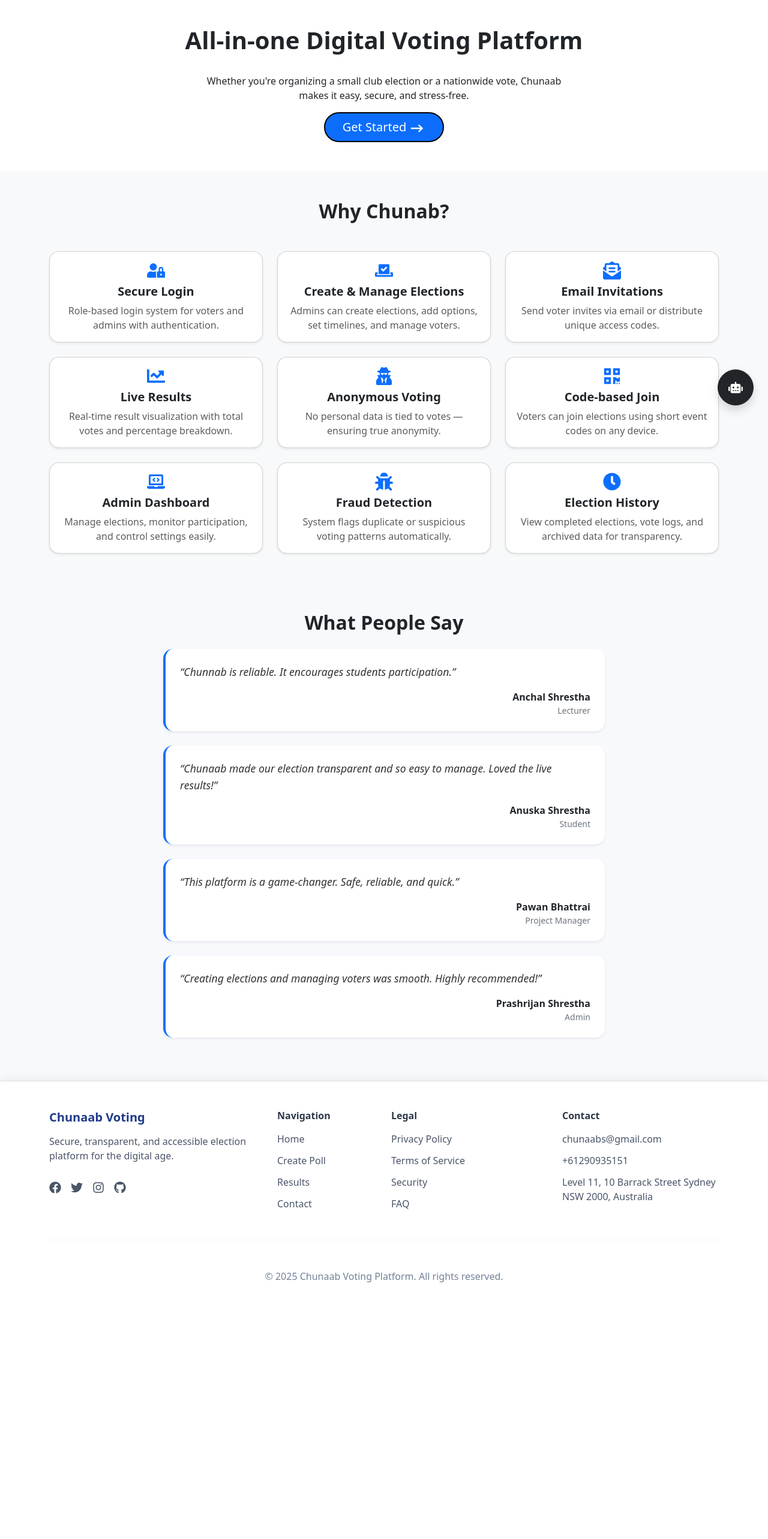
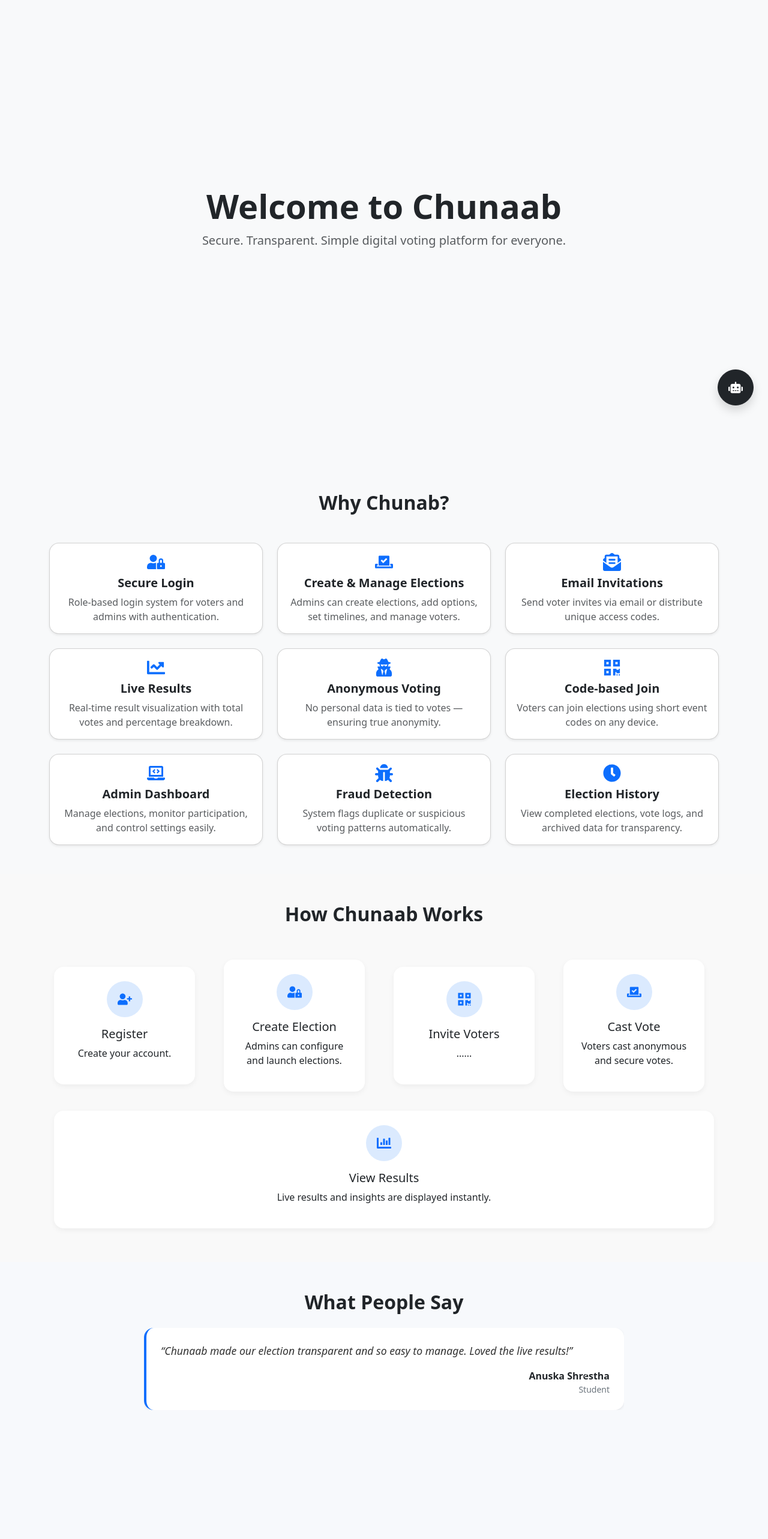
Before and after one commit to prashrijan/online-voting-client, a React (Vite) app: page / in a window 1280 px wide. Shown: the part 100-2666 px from the top of the page at 60% size. Before the commit the page ends 2272 px from the top, so only its background shows below. Built offline with nearby package versions, Linux system fonts and the light colour scheme; no server answers.

Commit message:
homepage update

```diff
--- a/src/App.css
+++ b/src/App.css
@@ -15,17 +15,3 @@
   width: 360px;
   overflow: hidden;
 }
-
-.testimonial-section {
-  background: #f7f9fc;
-}
-
-.testimonial-box {
-  border-left: 4px solid #0d6efd;
-}
-
-.quote-text {
-  font-size: 1.1rem;
-  line-height: 1.6;
-  color: #333;
-}
--- /dev/null
+++ b/src/components/homepage/GetStarted.jsx
@@ -0,0 +1,72 @@
+import React from 'react';
+import { Container } from 'react-bootstrap';
+import {
+  FaUserPlus,
+  FaUserLock,
+  FaQrcode,
+  FaVoteYea,
+  FaChartBar,
+} from 'react-icons/fa';
+import './styles/getStarted.styles.css';
+
+const GetStarted = () => {
+  return (
+    <section className="get-started-section py-5">
+      <Container>
+        <h2 className="text-center fw-bold mb-5">How Chunaab Works</h2>
+        <div className="step-flow d-flex flex-column flex-md-row justify-content-between align-items-center text-center flex-wrap">
+          {/* Step 1 */}
+          <div className="step-item">
+            <div className="icon-circle">
+              <FaUserPlus size={24} />
+            </div>
+            <h5 className="mt-3">Register</h5>
+            <p>Create your account.</p>
+          </div>
+          <div className="step-connector d-none d-md-block"></div>
+
+          {/* Step 2 */}
+          <div className="step-item">
+            <div className="icon-circle">
+              <FaUserLock size={24} />
+            </div>
+            <h5 className="mt-3">Create Election</h5>
+            <p>Admins can configure and launch elections.</p>
+          </div>
+          <div className="step-connector d-none d-md-block"></div>
+
+          {/* Step 3 */}
+          <div className="step-item">
+            <div className="icon-circle">
+              <FaQrcode size={24} />
+            </div>
+            <h5 className="mt-3">Invite Voters</h5>
+            <p>......</p>
+          </div>
+          <div className="step-connector d-none d-md-block"></div>
+
+          {/* Step 4 */}
+          <div className="step-item">
+            <div className="icon-circle">
+              <FaVoteYea size={24} />
+            </div>
+            <h5 className="mt-3">Cast Vote</h5>
+            <p>Voters cast anonymous and secure votes.</p>
+          </div>
+          <div className="step-connector d-none d-md-block"></div>
+
+          {/* Step 5 */}
+          <div className="step-item">
+            <div className="icon-circle">
+              <FaChartBar size={24} />
+            </div>
+            <h5 className="mt-3">View Results</h5>
+            <p>Live results and insights are displayed instantly.</p>
+          </div>
+        </div>
+      </Container>
+    </section>
+  );
+};
+
+export default GetStarted;
--- /dev/null
+++ b/src/components/homepage/Hero.jsx
@@ -0,0 +1,21 @@
+// Hero.jsx
+import React from 'react';
+import { Container } from 'react-bootstrap';
+import './styles/hero.styles.css';
+const Hero = () => {
+  return (
+    <section
+      className="d-flex align-items-center bg-light"
+      style={{ minHeight: '100vh' }}
+    >
+      <Container className="text-center">
+        <h1 className="display-4 fw-bold">Welcome to Chunaab</h1>
+        <p className="lead text-muted">
+          Secure. Transparent. Simple digital voting platform for everyone.
+        </p>
+      </Container>
+    </section>
+  );
+};
+
+export default Hero;
--- a/src/components/testimonial.jsx
+++ b/src/components/homepage/Testimonial.jsx
@@ -1,6 +1,6 @@
 import React from 'react';
-import { Container, Row, Col } from 'react-bootstrap';
-import '../App.css';
+import { Container, Carousel } from 'react-bootstrap';
+import './styles/testimonial.styles.css';
 
 const testimonials = [
   {
@@ -32,9 +32,10 @@ const TestimonialSection = () => {
     <section className="testimonial-section py-5">
       <Container>
         <h2 className="text-center fw-bold mb-4">What People Say</h2>
-        {testimonials?.map((t, index) => (
-          <Row key={index} className="justify-content-center mb-4">
-            <Col md={8}>
+        <div className="testimonial-container">
+          <Carousel interval={3000} indicators={false} controls={true} fade>
+            {testimonials.map((t, index) => (
+              <Carousel.Item key={index}>
                 <div className="testimonial-box p-4 shadow-sm rounded-4 bg-white">
                   <p className="quote-text fst-italic mb-3">“{t.quote}”</p>
                   <div className="author-info text-end">
@@ -42,9 +43,10 @@ const TestimonialSection = () => {
                     <div className="text-secondary small">{t.role}</div>
                   </div>
                 </div>
-            </Col>
-          </Row>
+              </Carousel.Item>
             ))}
+          </Carousel>
+        </div>
       </Container>
     </section>
   );
--- /dev/null
+++ b/src/components/homepage/styles/getStarted.styles.css
@@ -0,0 +1,32 @@
+.get-started-section {
+  background-color: #f9f9f9;
+  padding: 60px 0;
+}
+
+.step-flow {
+  gap: 1rem;
+  flex-wrap: wrap;
+}
+
+.step-item {
+  flex: 1;
+  min-width: 200px;
+  background: #fff;
+  border-radius: 1rem;
+  padding: 1.5rem;
+  box-shadow: 0 0.2rem 0.6rem rgba(0, 0, 0, 0.05);
+  position: relative;
+  margin: 0.5rem;
+}
+
+.icon-circle {
+  width: 60px;
+  height: 60px;
+  margin: 0 auto;
+  background-color: #dbeafe;
+  color: #0d6efd;
+  border-radius: 50%;
+  display: flex;
+  align-items: center;
+  justify-content: center;
+}
--- /dev/null
+++ b/src/components/homepage/styles/testimonial.styles.css
@@ -0,0 +1,51 @@
+.testimonial-section {
+  background: #f7f9fc;
+}
+
+.testimonial-container {
+  max-width: 800px;
+  margin: 0 auto;
+  height: 350px;
+  overflow: hidden;
+}
+
+.testimonial-box {
+  border-left: 4px solid #0d6efd;
+}
+
+.quote-text {
+  font-size: 1.1rem;
+  line-height: 1.6;
+  color: #333;
+}
+
+.testimonial-carousel {
+  position: relative;
+  overflow: hidden;
+  height: 200px; /* Adjust the height to fit your testimonial */
+}
+
+.testimonial-container {
+  display: flex;
+  transition:
+    transform 0.5s ease-in-out,
+    opacity 0.5s ease-in-out;
+  flex-direction: column; /* Stack testimonials vertically */
+}
+
+.testimonial-item {
+  flex: 0 0 100%;
+  opacity: 0;
+  transition: opacity 0.5s ease-in-out;
+  padding: 1.5rem;
+  background-color: #f9f9f9;
+  border-radius: 8px;
+}
+
+.testimonial-item.active {
+  opacity: 1;
+}
+
+.testimonial-item:not(.active) {
+  opacity: 0;
+}
--- a/src/pages/home/Hero.jsx
+++ /dev/null
@@ -1,39 +0,0 @@
-import React from 'react';
-import { Button } from 'react-bootstrap';
-import './homepage.css';
-
-import { CgArrowRight } from 'react-icons/cg';
-import { useNavigate } from 'react-router-dom';
-
-const Hero = () => {
-  const navigate = useNavigate();
-
-  const getStarted = () => {
-    navigate('/register');
-  };
-
-  return (
-    <div className=" hero w-100  d-flex flex-column justify-content-between align-items-center py-5">
-      <h1 className="p-4 fw-bold fs-1 text-center">
-        All-in-one Digital Voting Platform
-      </h1>
-
-      <p className="text-center w-50 fs-6 ">
-        Whether you're organizing a small club election or a nationwide vote,
-        Chunaab makes it easy, secure, and stress-free.
-      </p>
-      <Button
-        variant="primary"
-        className="getStartedbtn d-flex justify-content-center align-items-center fs-5 rounded-5 border-2 border-black  "
-        onClick={getStarted}
-      >
-        Get Started
-        <span className="ms-1 mb-1 fs-3">
-          <CgArrowRight />
-        </span>
-      </Button>
-    </div>
-  );
-};
-
-export default Hero;
--- a/src/pages/home/Homepage.jsx
+++ b/src/pages/home/Homepage.jsx
@@ -1,18 +1,22 @@
 import React from 'react';
-import Hero from './Hero';
+
 import './homepage.css';
-import FeatureSection from '../../components/featureSection';
-import TestimonialSection from '../../components/testimonial';
+
+import GetStarted from '../../components/homepage/getStarted.jsx';
+import TestimonialSection from '../../components/homepage/testimonial.jsx';
+import FeatureSection from '../../components/homepage/featureSection.jsx';
+import Hero from '../../components/homepage/Hero.jsx';
 
 // homepage
 
 const Homepage = () => {
   return (
-    <>
+    <div className="bg-light">
       <Hero />
       <FeatureSection />
+      <GetStarted />
       <TestimonialSection />
-    </>
+    </div>
   );
 };
 export default Homepage;
```
Also changed, not shown: src/components/homepage/FeatureSection.jsx (renamed from src/components/featureSection.jsx), src/components/homepage/styles/hero.styles.css (added). Lines whose indentation alone changed are shown as unchanged.
